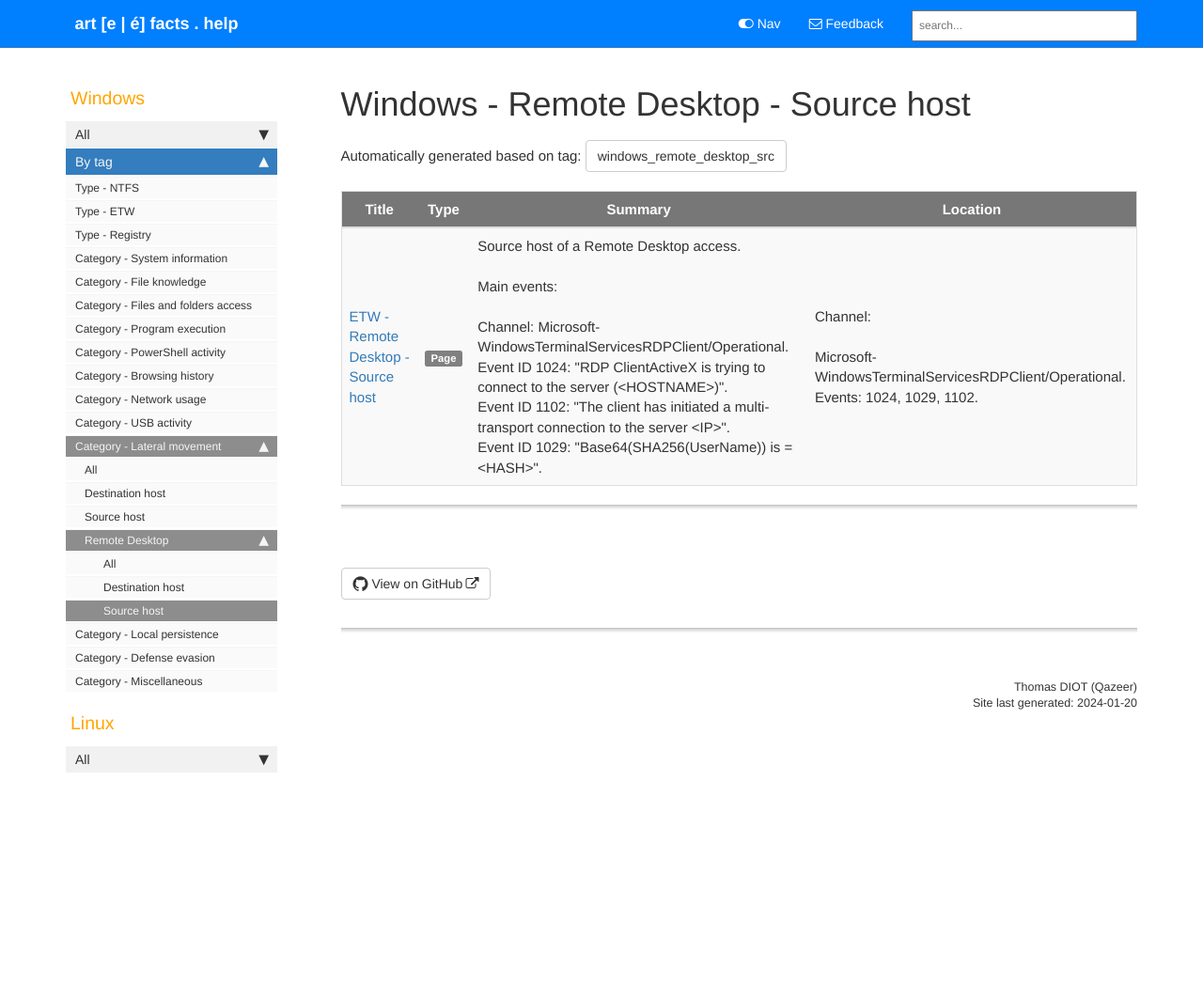
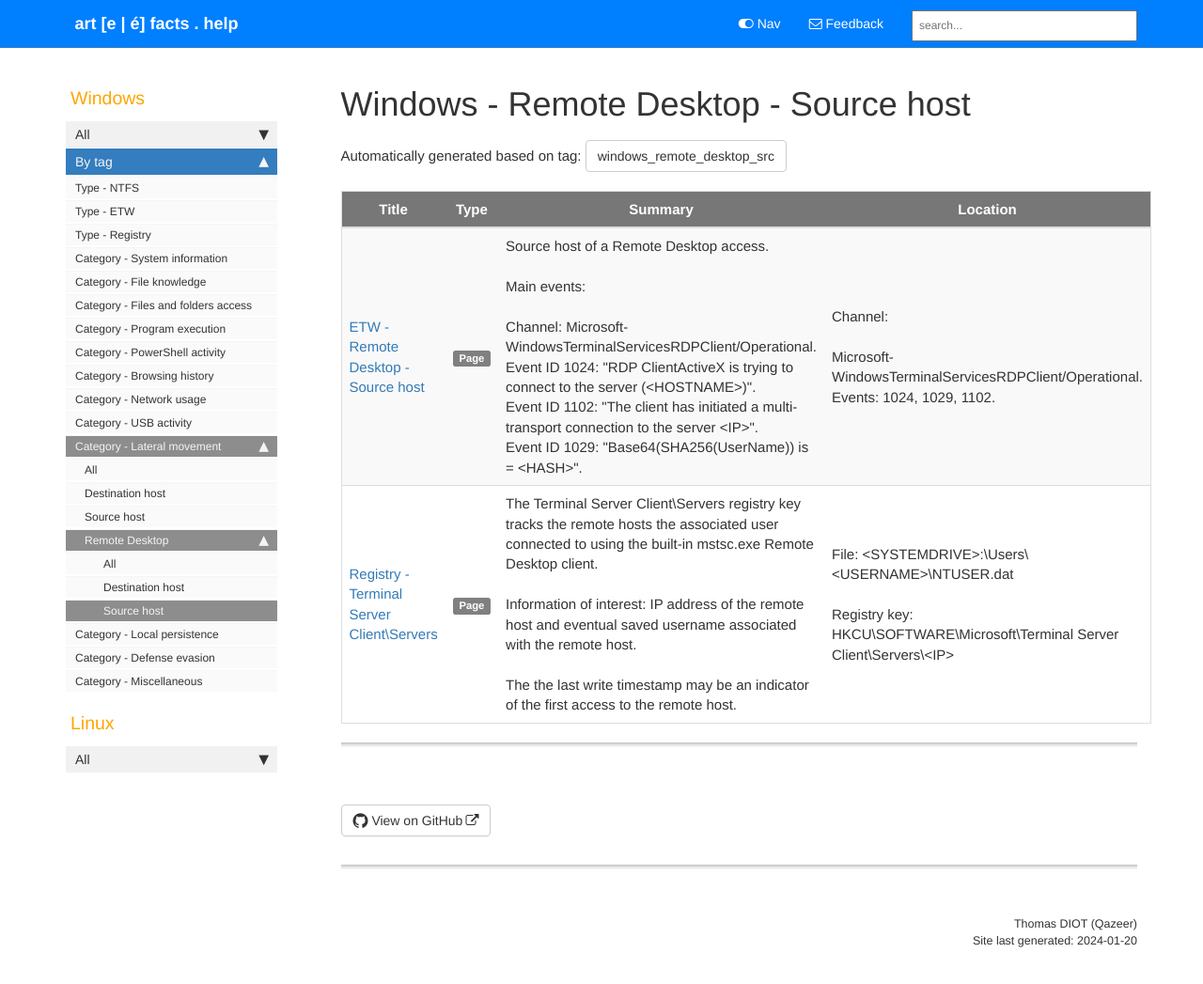
Before and after one commit to Qazeer/artefacts.help, a Jekyll site: the page built from pages/tags/tag_windows_remote_desktop_src.md, in a window 1280 px wide and 1061 px high. Shown: the top 1047 px of the window at 94% size. Built offline with Jekyll 4.4.1, drawn with Linux system fonts in a browser that asks for light colours; our own code applies the rules of GitHub Pages for plain Markdown files; comment, search, counter and statistics services are not loaded.

Commit message:
[Artefact] Registry Terminal Server Client\Servers

```diff
--- a/_data/sidebars/sidebar.yml
+++ b/_data/sidebars/sidebar.yml
@@ -287,6 +287,10 @@ entries:
         url: /windows_registry_shellbags.html
         output: web
 
+      - title: Terminal Server Client\Servers
+        url: /windows_registry_terminalserverclient.html
+        output: web
+
       - title: TypedURLs
         url: /windows_registry_typedurls.html
         output: web
--- /dev/null
+++ b/pages/windows/registry_terminalserverclient.md
@@ -0,0 +1,43 @@
+---
+title: Registry - Terminal Server Client\Servers
+summary: 'The Terminal Server Client\Servers registry key tracks the remote hosts the associated user connected to using the built-in mstsc.exe Remote Desktop client.\n\nInformation of interest: IP address of the remote host and eventual saved username associated with the remote host.\n\nThe the last write timestamp may be an indicator of the first access to the remote host.'
+keywords: 'Terminal Server Client\Servers'
+tags:
+  - windows_registry
+  - windows_lateral_movement
+  - windows_lateral_movement_src
+  - windows_remote_desktop
+  - windows_remote_desktop_src
+location: 'File: <SYSTEMDRIVE>:\Users\<USERNAME>\NTUSER.dat\n\nRegistry key: HKCU\SOFTWARE\Microsoft\Terminal Server Client\Servers\<IP>'
+last_updated: 2024-01-18
+sidebar: sidebar
+permalink: windows_registry_terminalserverclient.html
+folder: windows
+---
+
+### Overview
+
+The `Terminal Server Client\Servers` registry key tracks the remote hosts the
+associated user connected to (from the local system) using the built-in
+`mstsc.exe` `Remote Desktop` client. Remote hosts are only added if the remote
+host screen was reached, i.e. `Network Level Authentication` succeed (if the
+remote host requires `NLA`) and the certificate warning has been accepted (if a
+warning was displayed).
+
+Entries are added / updated in near real-time.
+
+### Information of interest
+
+Each remote host is referenced as a dedicated subkey under the
+`Terminal Server Client\Servers\<IP>` registry key. This subkey is named after
+the IP address of the remote host.
+
+For each host, its dedicated subkey references the eventual saved username for
+the connection in the `UsernameHint` value.
+
+Additionally, the last write timestamp may be an indicator of the first access
+to the remote host (but may have also be updated for various other reasons).
+
+### References
+
+  - [jpcertcc - RDP (Remote Desktop Protocol)](https://jpcertcc.github.io/ToolAnalysisResultSheet/details/mstsc.htm)
```
